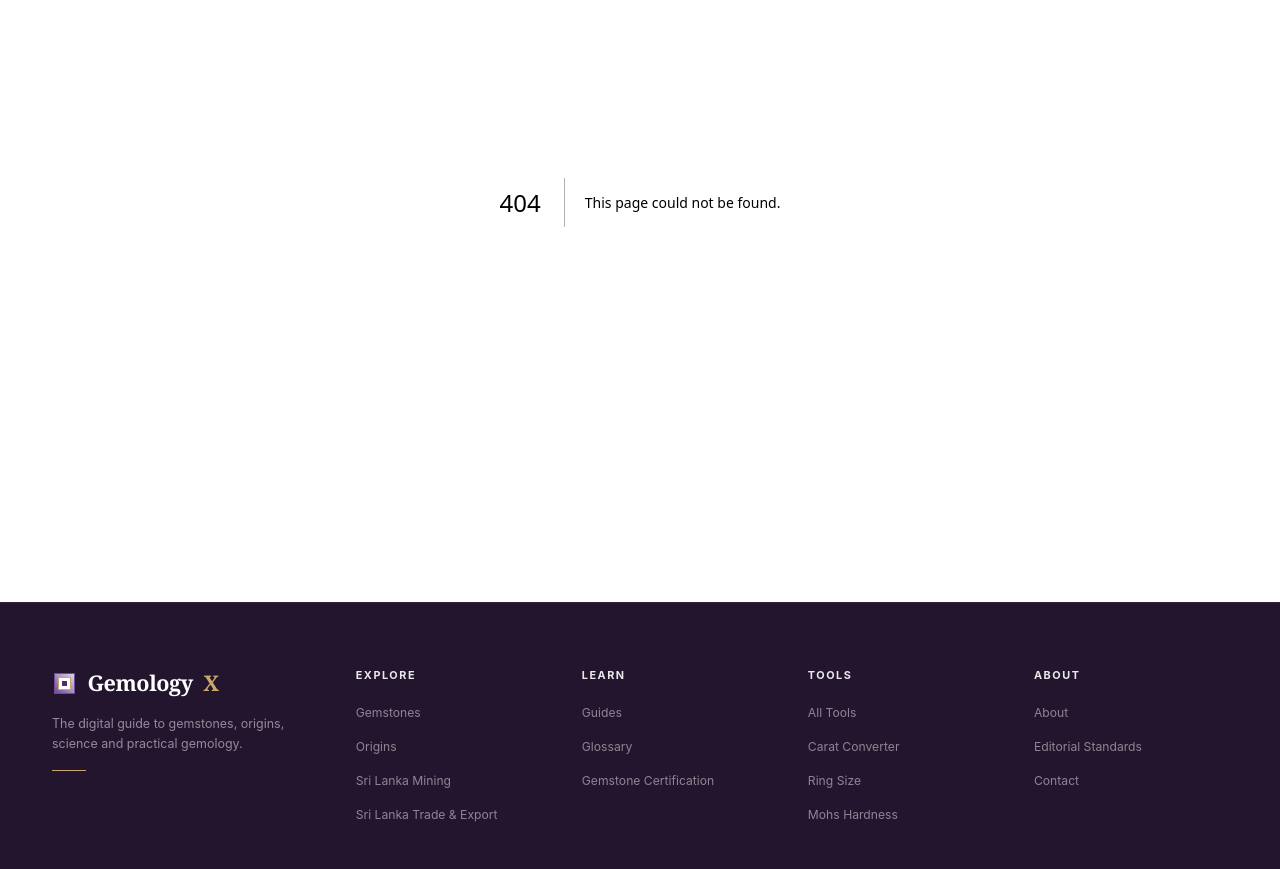
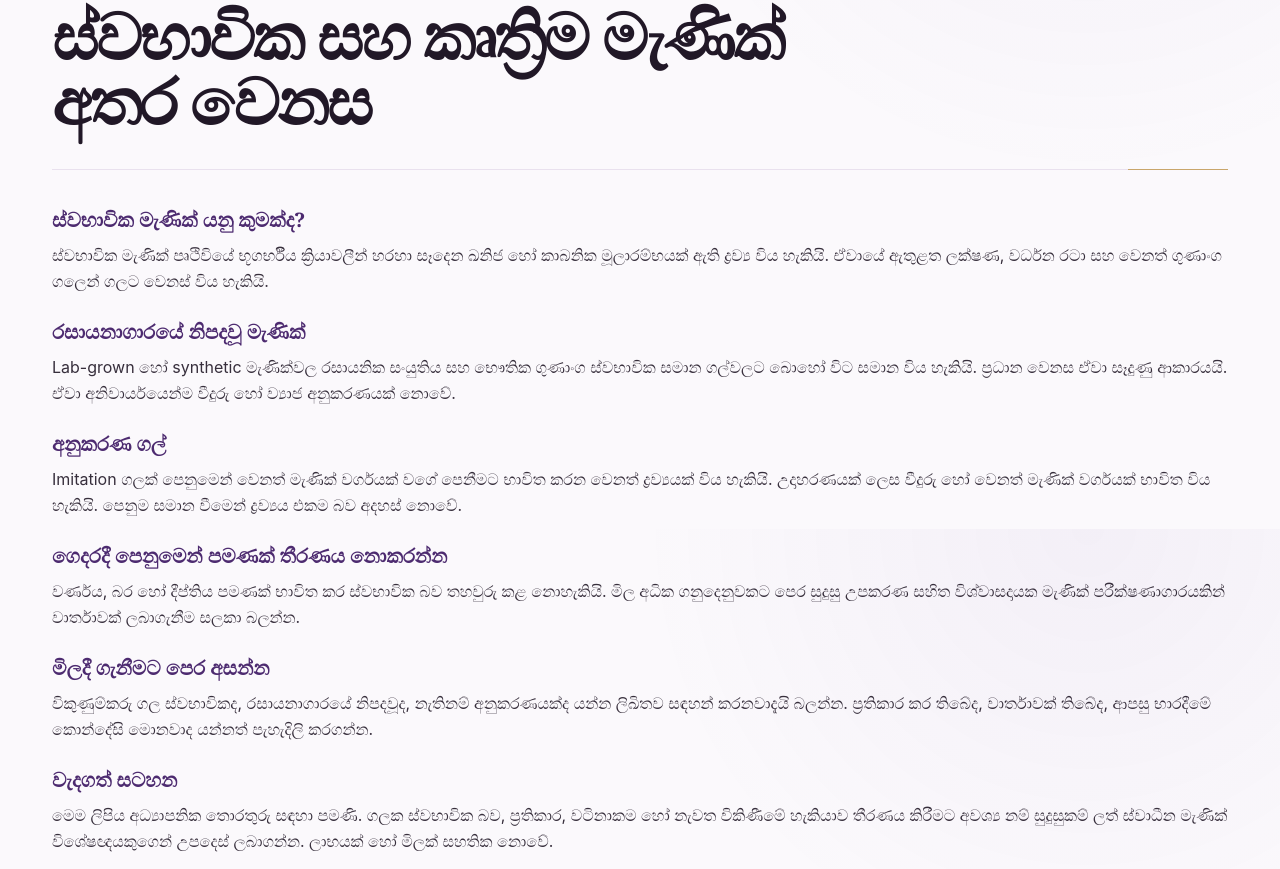
Before and after one commit to LinukaBandara/GemologyX, a Next.js app: page /si/learn/natural-vs-synthetic-gemstones in a window 1280 px wide. Before the commit this address had no page. Shown: the part 271-1140 px from the top of the page. Built offline with nearby package versions, Linux system fonts and the light colour scheme.

Commit message:
Add Sinhala guide: natural-vs-synthetic-gemstones

```diff
--- /dev/null
+++ b/src/app/si/learn/natural-vs-synthetic-gemstones/page.tsx
@@ -0,0 +1,47 @@
+import type { Metadata } from "next";
+import { ArticleLayout, ArticleSection } from "@/components/article-layout";
+
+export const metadata: Metadata = {
+  title: "ස්වභාවික සහ කෘත්‍රිම මැණික් අතර වෙනස",
+  description: "ස්වභාවික, රසායනාගාරයේ නිපදවූ සහ අනුකරණ මැණික් අතර වෙනස හඳුනාගැනීමට උපකාරී වන සිංහල මාර්ගෝපදේශය.",
+};
+
+export default function Page() {
+  return (
+    <ArticleLayout
+      category="සිංහල මැණික් දැනුම"
+      readTime="මිනිත්තු 5"
+      title="ස්වභාවික සහ කෘත්‍රිම මැණික් අතර වෙනස"
+      crumbHref="/learn"
+      crumbLabel="Learn Gemology"
+      related={[
+        { label: "මැණික් පරීක්ෂණ වාර්තාවක් කියවීම", href: "/si/learn/how-to-read-gem-report" },
+        { label: "රළු මැණික් ගලක් මිලදී ගැනීමට පෙර", href: "/si/learn/buying-rough-gemstones" },
+        { label: "පුෂ්පරාග රළු ගලක මිල", href: "/si/learn/rough-yellow-sapphire-value" },
+      ]}
+    >
+      <ArticleSection heading="ස්වභාවික මැණික් යනු කුමක්ද?">
+        <p>ස්වභාවික මැණික් පෘථිවියේ භූගර්භීය ක්‍රියාවලීන් හරහා සෑදෙන ඛනිජ හෝ කාබනික මූලාරම්භයක් ඇති ද්‍රව්‍ය විය හැකියි. ඒවායේ ඇතුළත ලක්ෂණ, වර්ධන රටා සහ වෙනත් ගුණාංග ගලෙන් ගලට වෙනස් විය හැකියි.</p>
+      </ArticleSection>
+      <ArticleSection heading="රසායනාගාරයේ නිපදවූ මැණික්">
+        <p>Lab-grown හෝ synthetic මැණික්වල රසායනික සංයුතිය සහ භෞතික ගුණාංග ස්වභාවික සමාන ගල්වලට බොහෝ විට සමාන විය හැකියි. ප්‍රධාන වෙනස ඒවා සෑදුණු ආකාරයයි. ඒවා අනිවාර්යයෙන්ම වීදුරු හෝ ව්‍යාජ අනුකරණයක් නොවේ.</p>
+      </ArticleSection>
+      <ArticleSection heading="අනුකරණ ගල්">
+        <p>Imitation ගලක් පෙනුමෙන් වෙනත් මැණික් වර්ගයක් වගේ පෙනීමට භාවිත කරන වෙනත් ද්‍රව්‍යයක් විය හැකියි. උදාහරණයක් ලෙස වීදුරු හෝ වෙනත් මැණික් වර්ගයක් භාවිත විය හැකියි. පෙනුම සමාන වීමෙන් ද්‍රව්‍යය එකම බව අදහස් නොවේ.</p>
+      </ArticleSection>
+      <ArticleSection heading="ගෙදරදී පෙනුමෙන් පමණක් තීරණය නොකරන්න">
+        <p>වර්ණය, බර හෝ දීප්තිය පමණක් භාවිත කර ස්වභාවික බව තහවුරු කළ නොහැකියි. මිල අධික ගනුදෙනුවකට පෙර සුදුසු උපකරණ සහිත විශ්වාසදායක මැණික් පරීක්ෂණාගාරයකින් වාර්තාවක් ලබාගැනීම සලකා බලන්න.</p>
+      </ArticleSection>
+      <ArticleSection heading="මිලදී ගැනීමට පෙර අසන්න">
+        <p>විකුණුම්කරු ගල ස්වභාවිකද, රසායනාගාරයේ නිපදවූද, නැතිනම් අනුකරණයක්ද යන්න ලිඛිතව සඳහන් කරනවාදැයි බලන්න. ප්‍රතිකාර කර තිබේද, වාර්තාවක් තිබේද, ආපසු භාරදීමේ කොන්දේසි මොනවාද යන්නත් පැහැදිලි කරගන්න.</p>
+      </ArticleSection>
+      <ArticleSection heading="වැදගත් සටහන">
+        <p>
+          මෙම ලිපිය අධ්‍යාපනික තොරතුරු සඳහා පමණි. ගලක ස්වභාවික බව, ප්‍රතිකාර,
+          වටිනාකම හෝ නැවත විකිණීමේ හැකියාව තීරණය කිරීමට අවශ්‍ය නම් සුදුසුකම් ලත්
+          ස්වාධීන මැණික් විශේෂඥයකුගෙන් උපදෙස් ලබාගන්න. ලාභයක් හෝ මිලක් සහතික නොවේ.
+        </p>
+      </ArticleSection>
+    </ArticleLayout>
+  );
+}
```
